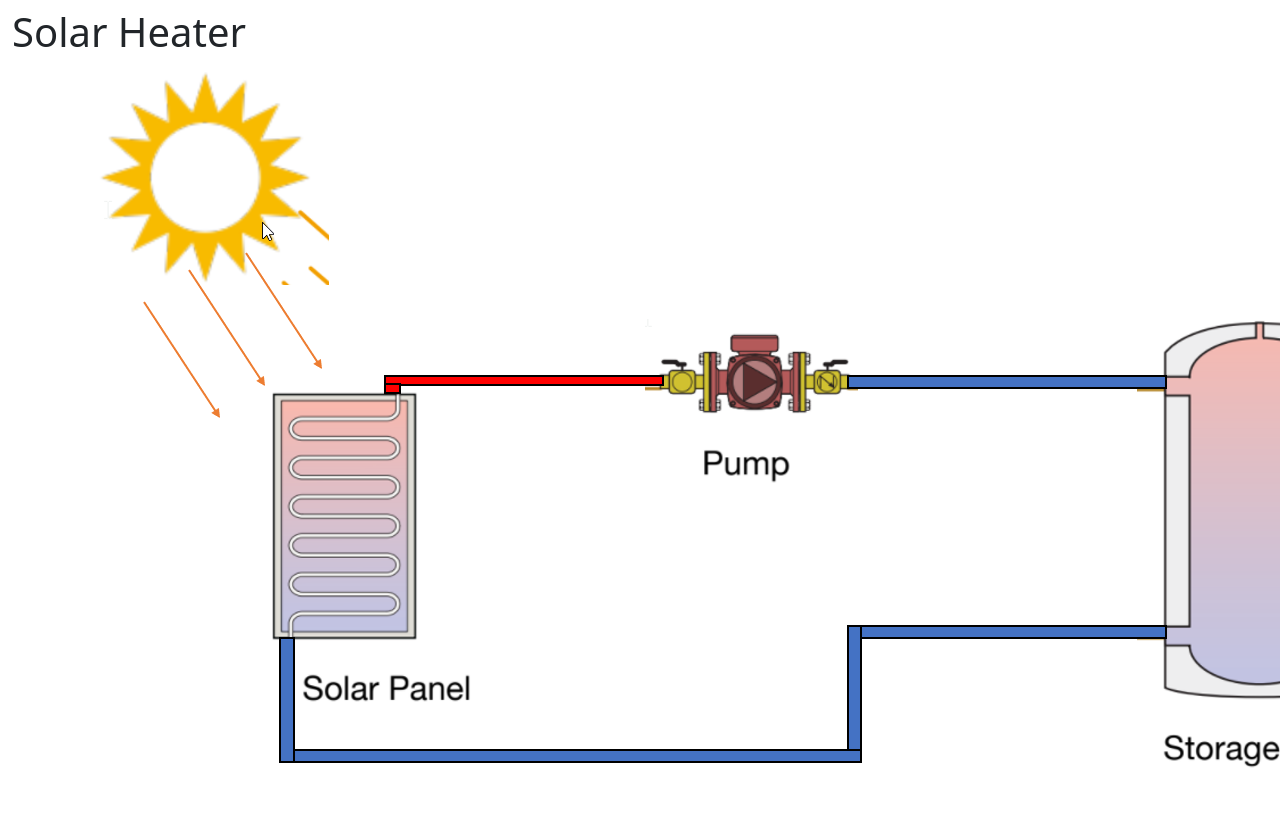
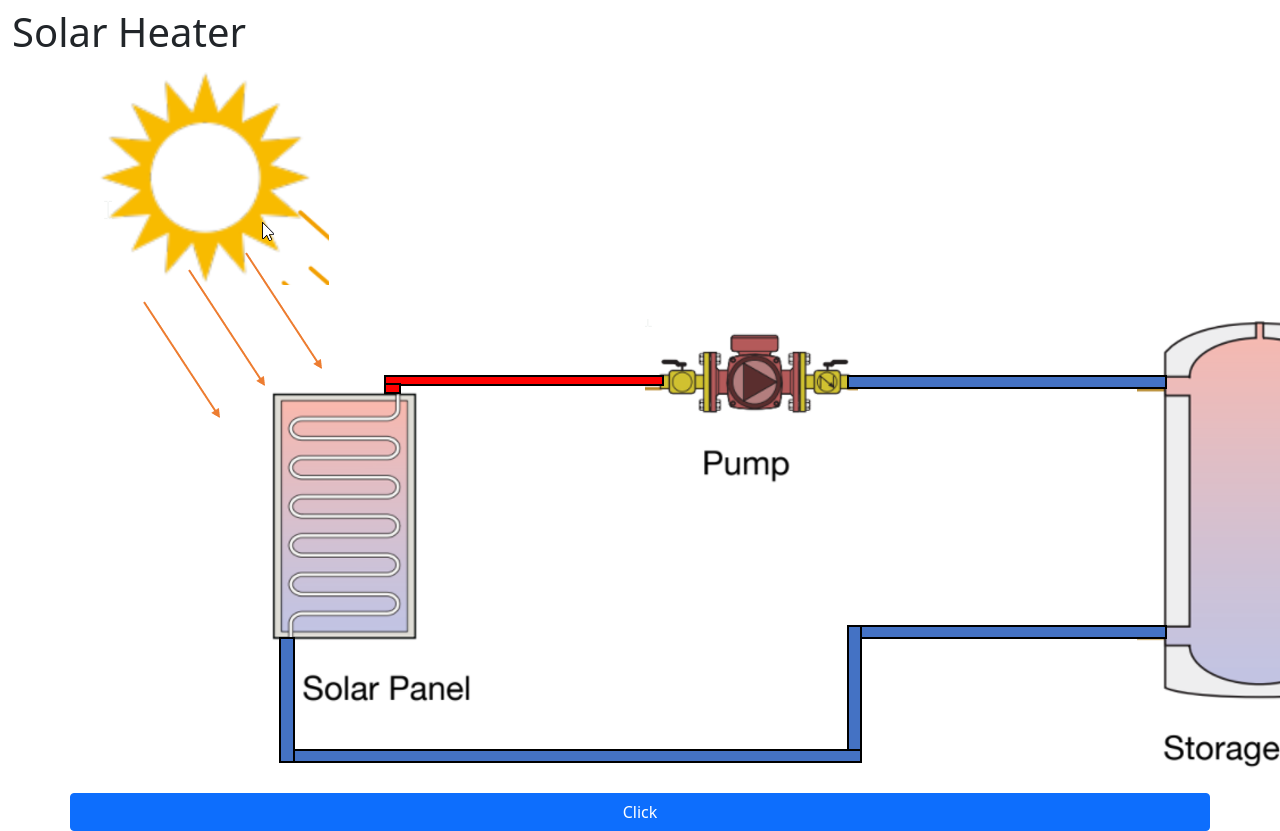
Before and after one commit to ds1242/solar-heater, a React (Create React App) app: page / in a window 1280 px wide. Shown: the top 831 px of the page. Before the commit the page ends 800 px from the top, so only its background shows below. Built offline with nearby package versions, Linux system fonts and the light colour scheme.

Commit message:
started timer setup to look through array and load images

```diff
--- a/src/components/System/System.jsx
+++ b/src/components/System/System.jsx
@@ -1,23 +1,48 @@
-import React from 'react';
-import { Container, Row, Col } from 'react-bootstrap';
+import React, { useState,  } from 'react';
+import { Container, Row, Col, Button } from 'react-bootstrap';
 import pump from '../../assets/pump.png';
 import sun from '../../assets/sun.png';
 import solarPanel from '../../assets/solar_panel.png';
 import storageTank from '../../assets/storage_tank.png';
 
 import systemInitial from '../../assets/initialSystemState.png';
+import systemHeat1 from '../../assets/systemHeatingBegin.png';
+import systemHeat2 from '../../assets/systemHeating2.png';
+import tankHeat1 from '../../assets/tankHeating1.png';
+import tankHeat2 from '../../assets/tankHeating2.png';
+import tankHeat3 from '../../assets/tankHeating3.png';
+import systemFinalState from '../../assets/systemFinalState.png';
 
 function System() {
+    let imageState = {
+        systemHeat:[systemInitial, systemHeat1, systemHeat2, tankHeat1, tankHeat2, tankHeat3, systemFinalState],
+        activeIndex: 0
+    };
 
+    const [imageSource, setImageSource] = useState(imageState.systemHeat[imageState.activeIndex])
+    // console.log(imageState.activeIndex)
+    const changePicture = (event) => {
+        event.preventDefault();
 
+        setInterval(() => {
+            let newIndex = imageState.activeIndex + 1
+            setImageSource(imageState.systemHeat[newIndex])
+            console.log(newIndex)
+        }, 1000)
+        // setImageSource(sun);
+    }
 
     return (
         <Container>
             <Row>
 
                 <Col>
-                    <img src={systemInitial} />
+                    <img src={ imageSource } />
                 </Col>
+
+            </Row>
+            <Row>
+                <Button onClick={changePicture}>Click</Button>
 
             </Row>
         </Container>
```
